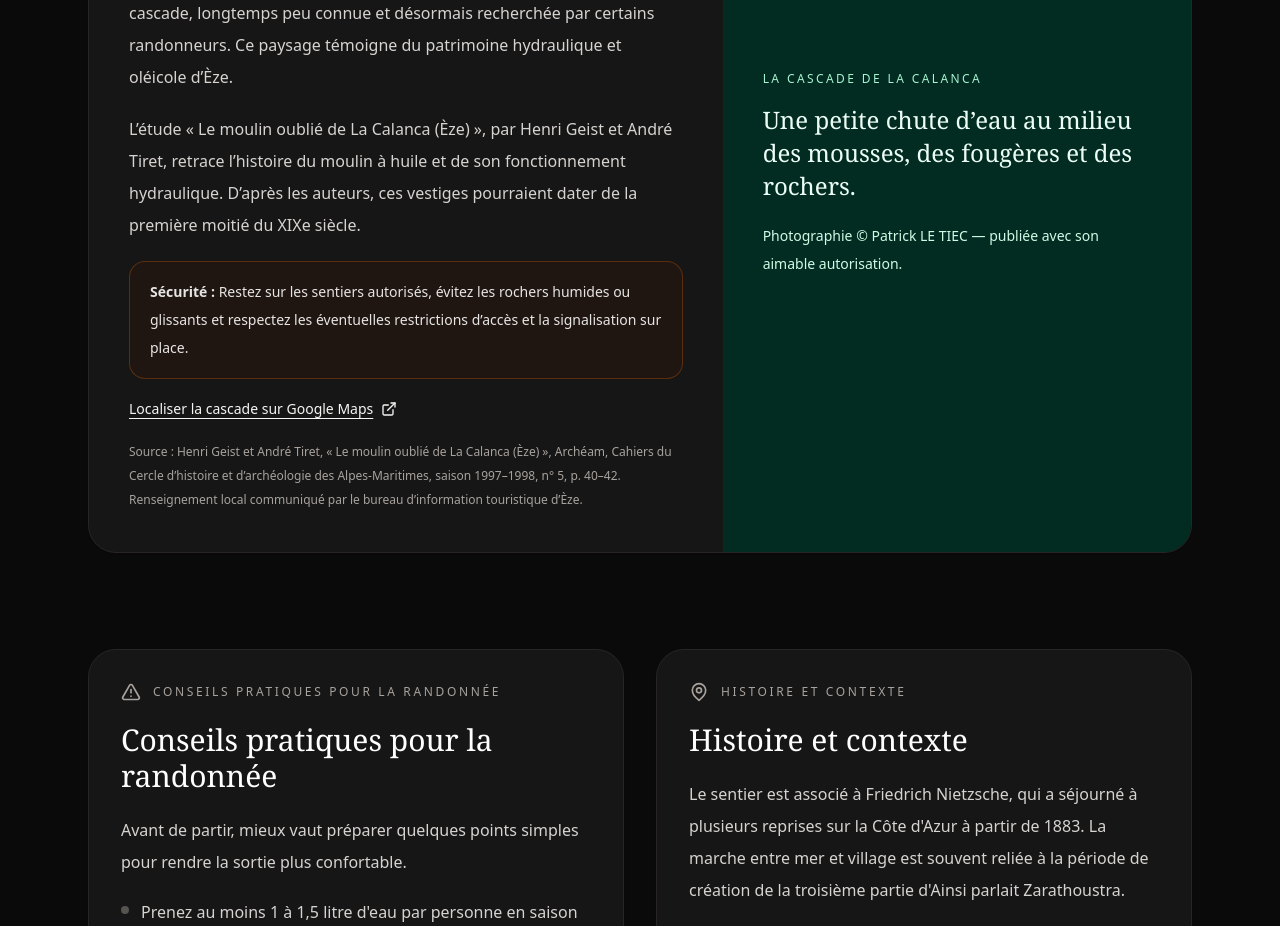
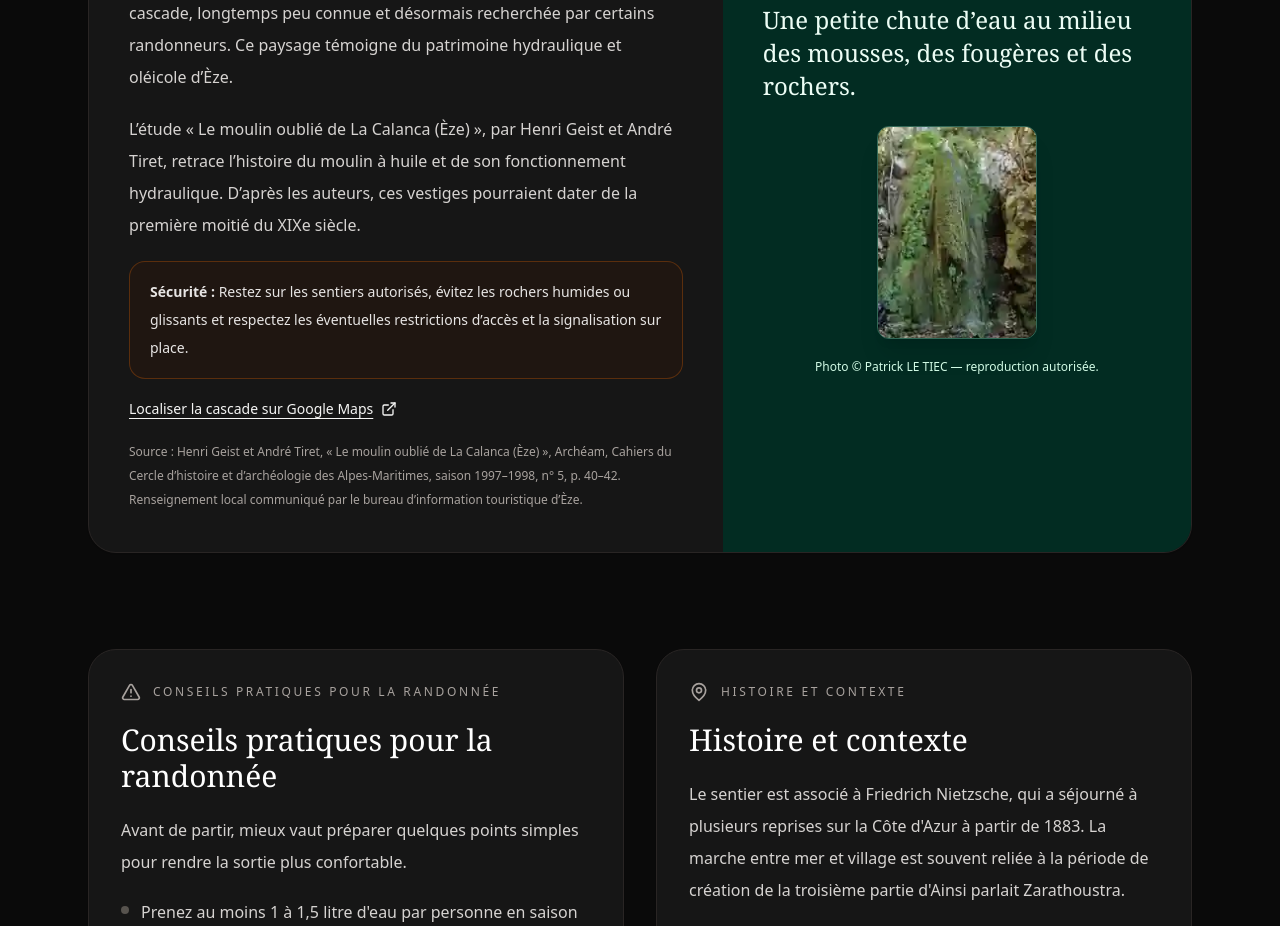
Before and after one commit to n20186005-hash/nietzschepath, a Next.js app: page / in a window 1280 px wide. Shown: the part 4900-5826 px from the top of the page. Built offline with nearby package versions, Linux system fonts and the light colour scheme.

Commit message:
feat: display authorized Patrick LE TIEC cascade photo with credit

```diff
--- a/app/components/TrailGuidePage.tsx
+++ b/app/components/TrailGuidePage.tsx
@@ -433,11 +433,20 @@ export default function TrailGuidePage({ locale }: TrailGuidePageProps) {
               <p className="mt-4 font-serif text-2xl leading-snug">
                 {locale === "fr" ? "Une petite chute d’eau au milieu des mousses, des fougères et des rochers." : "A small cascade among mosses, ferns and limestone rocks."}
               </p>
-              <p className="mt-5 text-sm leading-7 text-emerald-100">
-                {locale === "fr"
-                  ? "Photographie © Patrick LE TIEC — publiée avec son aimable autorisation."
-                  : "Photo © Patrick LE TIEC — published with the photographer’s permission."}
-              </p>
+              <figure className="mt-6">
+                <img
+                  src="/images/gallery/cascade-la-calanca-patrick-le-tiec.webp"
+                  width={160}
+                  height={213}
+                  loading="lazy"
+                  decoding="async"
+                  alt={locale === "fr" ? "Photographie de la petite cascade sur le Chemin de Nietzsche, par Patrick LE TIEC" : "Photograph of the small waterfall near Nietzsche Path by Patrick LE TIEC"}
+                  className="mx-auto h-auto w-40 rounded-xl border border-emerald-200/30 object-cover shadow-xl"
+                />
+                <figcaption className="mt-4 text-center text-xs leading-6 text-emerald-100">
+                  {locale === "fr" ? "Photo © Patrick LE TIEC — reproduction autorisée." : "Photo © Patrick LE TIEC — reproduced with permission."}
+                </figcaption>
+              </figure>
             </div>
           </div>
         </section>
```
